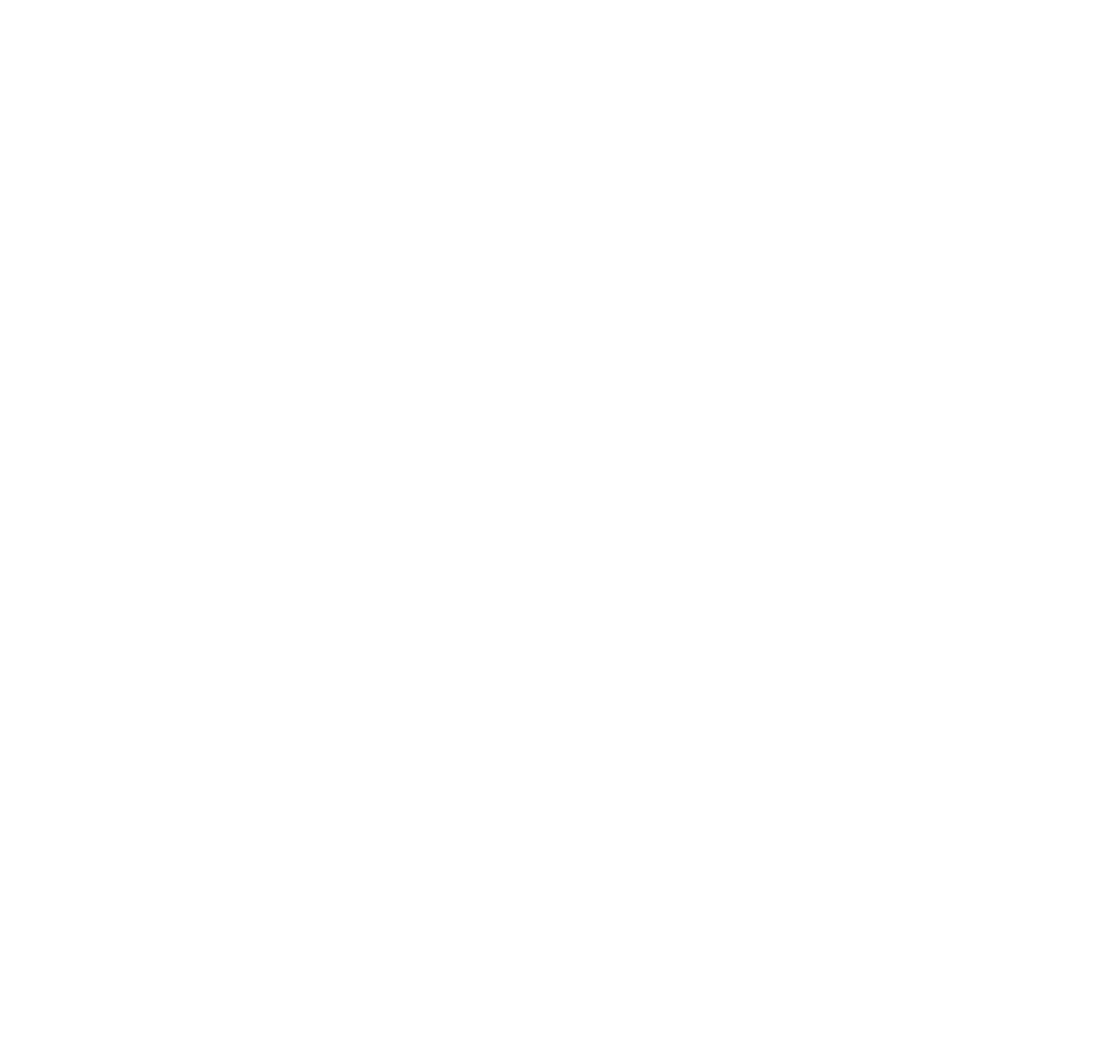
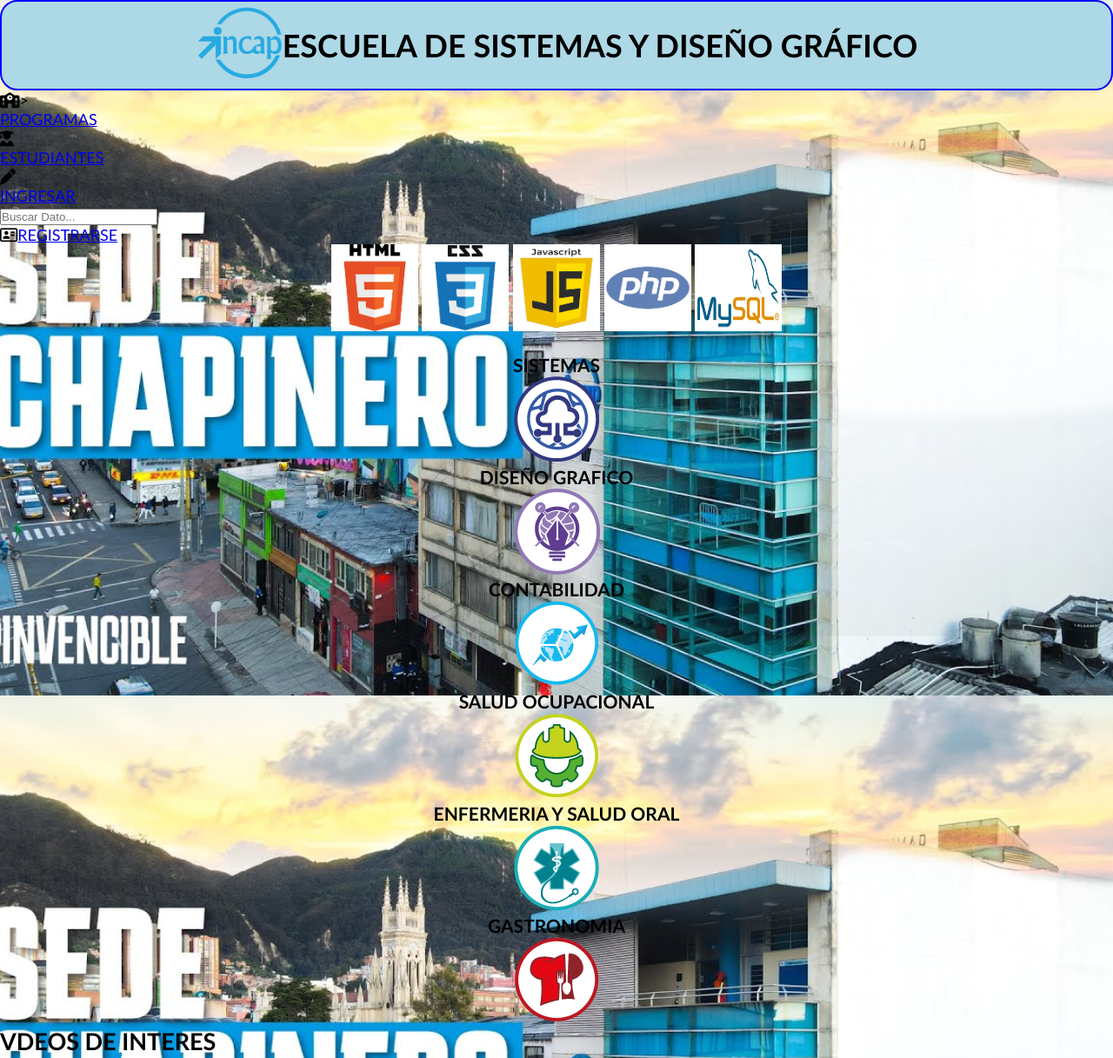
Before and after one commit to kate09001/HTML, a plain HTML site: page semana 5/index.html in a window 1280 px wide. Shown: the top 1217 px of the page at 87% size. Before the commit the page ends 800 px from the top, so only its background shows below. Drawn offline with Linux system fonts and the light colour scheme.

Commit message:
Add files via upload

```diff
--- /dev/null
+++ b/semana 5/CSS/css_index.css
@@ -0,0 +1,26 @@
+*{
+    box-sizing: border-box;
+    margin: 0;
+    padding: 0;
+}
+html{
+    max-height: 100%;
+}
+body{
+    font-family: 'Gill Sans', 'Gill Sans MT', Calibri, 'Trebuchet MS', sans-serif;
+    font-size: 18px;
+    background-image: url(../Img/incap\ se\ invencible2.jpg);
+    background-repeat: no-repeat;
+    background-size: cover;
+    background-attachment: fixed;
+}
+#header{
+    background-color: lightblue;
+    border: 2px solid blue;
+    border-radius: 20px;
+    display: flex;
+    flex-direction: row;
+    justify-content: center;
+    align-items: center;
+    grid-area: header;
+}
--- a/semana 5/index.html
+++ b/semana 5/index.html
@@ -9,16 +9,84 @@
     <!-- seccion de enclace con pagna fontawesome  -->
     <script src="https://kit.fontawesome.com/a1124a3708.js" crossorigin="anonymous"></script>
     <!-- seccion de linck de hoja de estylos css -->
+    <link rel="stylesheet" href="./CSS/css_index.css">
 </head>
 <body>
     <div id="grid-container">
+    <header id="header">
+    <img src="Img/incapp.png" alt=""width="100" height="100">
+<h1>ESCUELA DE SISTEMAS Y DISEÑO GRÁFICO</h1>
+    </header>
+    <nav id="menu">
+        <ul>
+            <i class="fa-solid fa-school"></i>><li><a href="#">PROGRAMAS</a></li>
+            <i class="fa-solid fa-user-graduate"></i><li><a href="=#">ESTUDIANTES</a></li>
+            <i class="fa-solid fa-pen"></i><li><a href="#">INGRESAR</a></li>
+        </ul>
+        <div id="buscarbox">
+            <input type="text" placeholder="Buscar Dato...">
+        </div>
+        <div id="reguser">
+            <i class="fa-regular fa-address-card"></i><a href="#">REGISTRARSE</a>
+        </div>
+    </nav>
+    <center>
+        <section id="main">
 
-
-
-
-
-
-
+            <figure>
+                <img src="Img/HTML5.png" alt width="100" height="100">
+                <img src="Img/css3.png" alt width="100" height="100">
+                <img src="Img/JAVASCRIPT.png" alt width="100" height="100">
+                <img src="Img/php.png" alt width="100" height="100">
+                <img src="Img/mysql-logo2.jpg" alt width="100" height="100">
+            </figure>
+            <br>
+            <article class="programa">
+                <h1>SISTEMAS</h1>
+                <a href="https://www.incap.edu.co/programas/auxiliar-en-operacion-de-programas-informaticos-y-bases-de-datos.html"><img src="Img/logo tecnologia.png" alt="" width="100" height="100"></a>
+            </article>
+            <article class="programa">
+                <h1>DISEÑO GRAFICO</h1>
+                <a href="https://www.incap.edu.co/programas/auxiliar-comunicacion-grafica-publicitaria.html"><img src="Img/logo diseno.png" alt="" width="100" height="100"></a>
+            </article>
+            <article class="programa">
+                <h1>CONTABILIDAD</h1>
+                <a href="https://www.incap.edu.co/programas/auxiliar-en-contabilidad-y-finanzas.html"><img src="Img/logo negocios.png" alt="" width="100" height="100"></a>
+            </article>
+            <article class="programa">
+                <h1>SALUD OCUPACIONAL</h1>
+                <a href="https://www.incap.edu.co/programas/auxiliar-de-seguridad-en-el-trabajo.html"><img src="Img/logo industrial.png" alt="" width="100" height="100"></a>
+            </article>
+            <article class="programa">
+                <h1>ENFERMERIA Y SALUD ORAL</h1>
+                <a href="https://www.incap.edu.co/programas/auxiliar-en-enfermeria.html"> <img src="Img/logo salud.png" alt="" width="100" height="100"></a>
+            </article>
+            <article class="programa">
+                <h1>GASTRONOMIA</h1>
+                <a href="https://www.incap.edu.co/programas/auxiliar-en-cocina-nacional-e-internacional.html"> <img src="Img/logo gastronomia.png" alt="" width="100" height="100"></a>
+            </article>
+        </section>
+    </center>
+            <aside id="sidebar">
+                <h1>VDEOS DE INTERES</h1>
+                <br><br>
+                <h1>APRENDE DESDE 0 MYSQL</h1>
+                <iframe width="auto" height="auto" src="https://www.youtube.com/embed/e8gaffa3Ca8?si=qPsrSGF6xXgeYhp-" title="YouTube video player" frameborder="0" allow="accelerometer; autoplay; clipboard-write; encrypted-media; gyroscope; picture-in-picture; web-share" allowfullscreen></iframe>
+                <br><br>
+                <h1>APRENDE DESDE 0 PHP</h1>
+                <iframe width="auto" height="auto" src="https://www.youtube.com/embed/nCB1gEkRZ1g?si=FTFiK0b7twUSnWIu" title="YouTube video player" frameborder="0" allow="accelerometer; autoplay; clipboard-write; encrypted-media; gyroscope; picture-in-picture; web-share" allowfullscreen></iframe>
+            </aside> <center>
+            <footer id="footer">
+                <div id="redes">
+                    <a href="https://www.facebook.com"><i class="fa-brands fa-facebook"></i></a>
+                    <a href="https://www.youtube.com"><i class="fa-brands fa-youtube"></i></a>
+                    <a href="https://www.twitter.com"><i class="fa-brands fa-x-twitter"></i></a>
+                    <a href="https://www.instagram.com"><i class="fa-brands fa-instagram"></i></a>
+                    <a href="https://www.web.whatsapp.com"><i class="fa-brands fa-whatsapp"></i></a>
+                </center>
+                </div>
+                <p>Derechos reservados &copy; @2023 Katherine </p>
+            </footer>
     </div>
 </body>
 </html>
```
